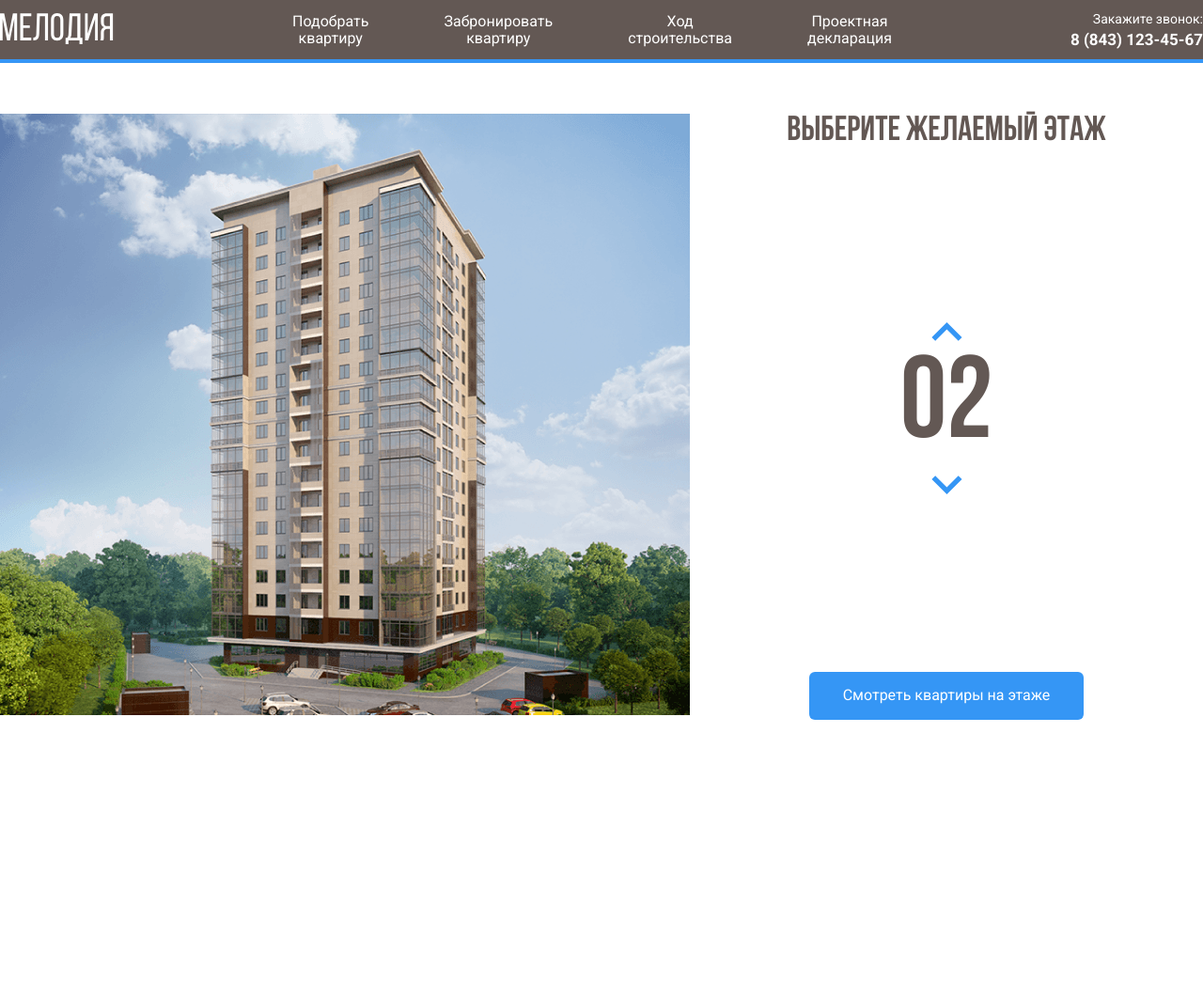
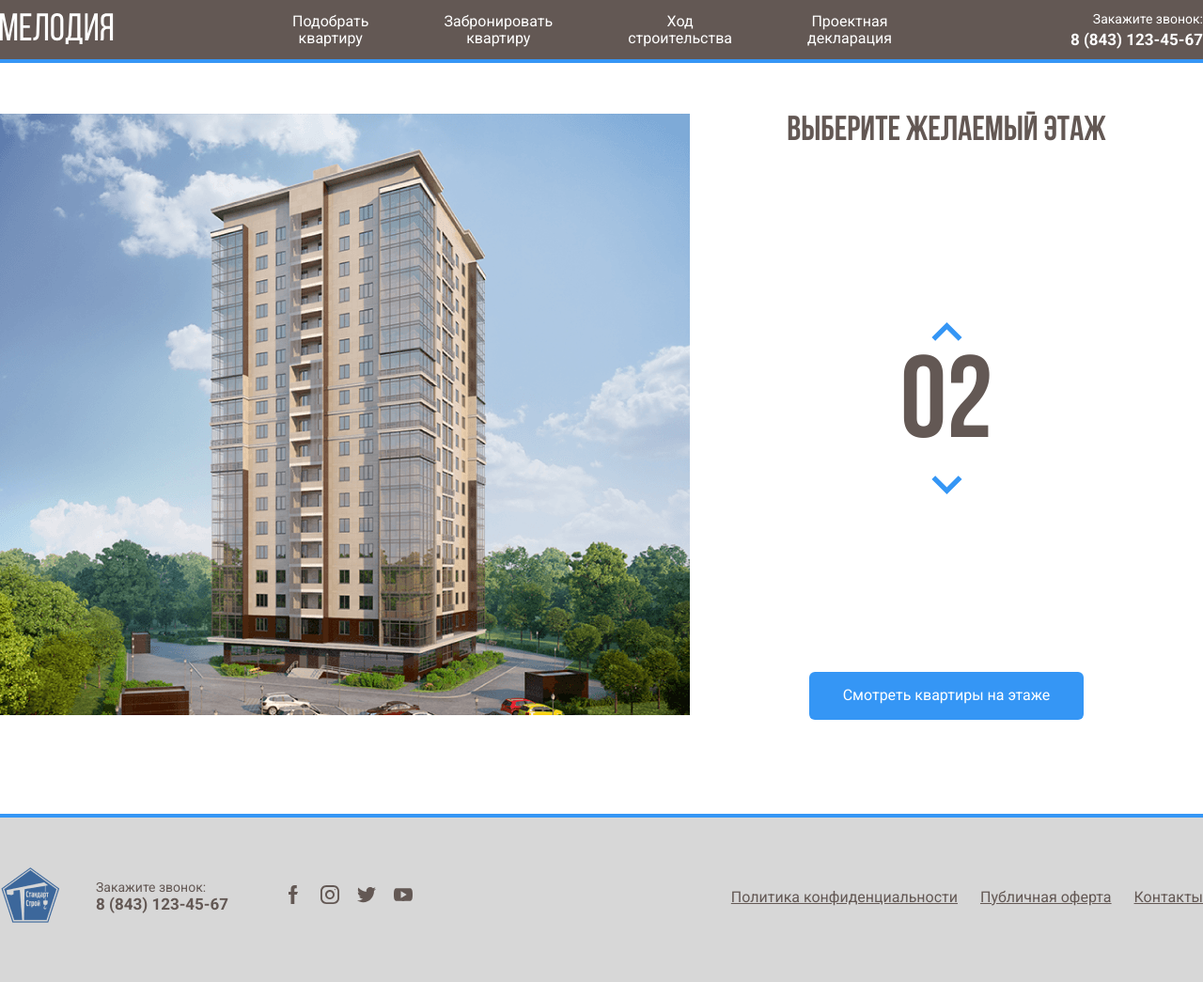
Before and after one commit to Lev-Sedin/Melody, a plain HTML site: page index.html in a window 1280 px wide. Shown: the whole page at 94% size. Before the commit the page ends 800 px from the top, so only its background shows below. Drawn offline with nearby package versions, Linux system fonts and the light colour scheme.

Commit message:
Add files via upload

```diff
--- a/css/style.css
+++ b/css/style.css
@@ -58,6 +58,7 @@ body{
     margin: auto;
     padding-top: 54px;
     display: flex;
+    padding-bottom: 100px;
 }
 .main-info{
     flex-grow: 1; /*Позволяет занять все свободное место*/
@@ -206,3 +207,59 @@ path.current-floor{
     border: none;
     background-color: #FFF;
 }
+.footer{
+    background-color: #D7D7D7;
+    border-top: 4px solid #3596F5;
+    padding: 50px 0 56px 0;
+}
+.footer-inside{
+    max-width: 1280px;
+    margin: 0 auto;
+    display: flex;
+    align-items: center;
+    justify-content: space-between;
+
+}
+.footer-top{
+    display: flex;
+    align-items: center;
+}
+.logo_bottom{
+    margin-right: 37px;
+}
+.footer-contacts{
+    text-align: left;
+    margin-right: 59px;
+}
+.footer-text{
+    display: block;
+    font-weight: 400;
+    font-size: 14px;
+    line-height: 16px;
+    color: #635854;
+}
+.footer-phone{
+    font-weight: 700;
+    font-size: 17px;
+    line-height: 20px;
+    color: #635854;
+    text-decoration: none;
+}
+.social-link{
+    margin-right: 15px;
+}
+.social-link:hover {
+    position: relative;
+    top: -10px;
+}
+.document-link{
+    font-size: 16px;
+    line-height: 19px;
+    text-decoration-line: underline;
+    color: #635854;
+    margin-right: 20px;
+
+}
+.document-link:last-child{
+    margin: 0;
+}
--- a/index.html
+++ b/index.html
@@ -144,6 +144,32 @@
             </div>
         </div>
     </div>
+    <footer class="footer">
+        <div class="footer-inside">
+            <div class="footer-top">
+                <div class="logo_bottom">
+                    <img src="img/logo2.png" alt="">
+                </div>
+                <div class="footer-contacts">
+                    <span class="footer-text">Закажите звонок:</span>
+                    <a href="tel:+78431234567" class="footer-phone">8 (843) 123-45-67</a>
+                </div>
+                <div class="social">
+                    <a class="social-link" href="#" target="_blank"><img src="img/facebook.svg" alt="facebook"></a>
+                    <a class="social-link" href="#" target="_blank"><img src="img/instagram.svg" alt="instagram"></a>
+                    <a class="social-link" href="#" target="_blank"><img src="img/twitter.svg" alt="twitter"></a>
+                    <a class="social-link" href="#" target="_blank"><img src="img/youtube.svg" alt="youtube"></a>
+                </div>
+            </div>
+            <div class="document">
+                <a class="document-link" href="#" target="_blank">Политика конфиденциальности</a>
+                <a class="document-link" href="#" target="_blank">Публичная оферта</a>
+                <a class="document-link" href="#" target="_blank">Контакты</a>
+            </div>
+        </div>
+
+
+    </footer>
     <script src="https://code.jquery.com/jquery-3.6.0.min.js" integrity="sha256-/xUj+3OJU5yExlq6GSYGSHk7tPXikynS7ogEvDej/m4=" crossorigin="anonymous"></script>
     <script src="js/main.js"></script>
 </body>
```
Also changed, not shown: img/facebook.svg (added), img/instagram.svg (added), img/logo2.png (added), img/twitter.svg (added), img/youtube.svg (added).
